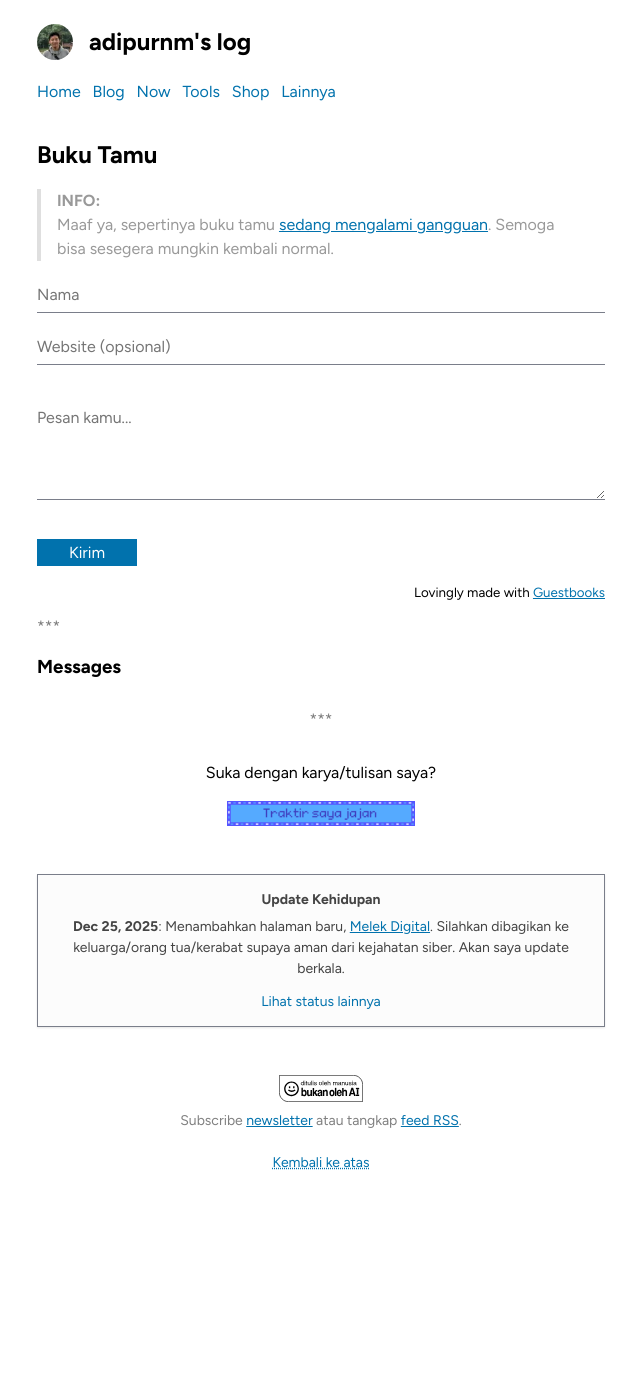
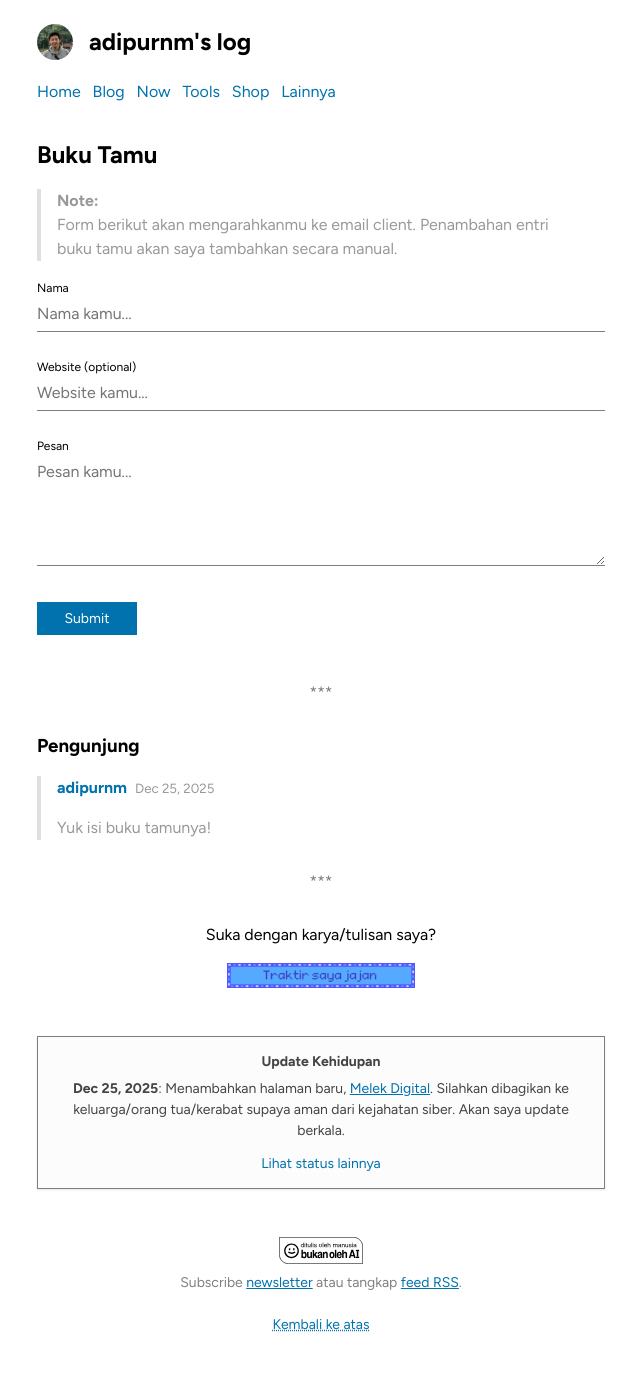
Before and after one commit to adiprnm/weblog, a Jekyll site: the page built from guestbook.md, in a window 1280 px wide. Shown: the whole page, without its empty margins (319-959 px from the left). Built offline with Jekyll 4.4.1, drawn with Linux system fonts in a browser that asks for light colours; a script that is not in the unit is left out; before the commit the page ends 1237 px from its top, so only the background shows below that.

Commit message:
Utilize email as guest book

```diff
--- a/_config.yml
+++ b/_config.yml
@@ -29,6 +29,7 @@ defaults:
 collections:
   digital_awarenesses:
     output: true
+guestbook_provider: "self_host"
 plugins:
 - jekyll-feed
 - jekyll-seo-tag
--- /dev/null
+++ b/_data/guestbook_entries.yml
@@ -0,0 +1,4 @@
+- name: adipurnm
+  date: 2025-12-25
+  website: "https://adipurnm.com"
+  message: Yuk isi buku tamunya!
--- a/_sass/base.scss
+++ b/_sass/base.scss
@@ -459,9 +459,10 @@ input[type=submit] {
   background-color: $primaryColor;
   color: white;
   width: 100px;
-  padding: 0.25rem;
+  padding: 0.5rem 0.25rem;
   border: none;
   margin-bottom: 1rem;
+  font-size: 14px;
 }
 
 @media (prefers-color-scheme: dark) {
@@ -613,3 +614,6 @@ p:has(.donate-button), a:has(> .donate-button) {
 .relative {
   position: relative;
 }
+form label {
+  font-size: 12px;
+}
--- a/guestbook.md
+++ b/guestbook.md
@@ -4,6 +4,8 @@ title: Buku Tamu
 permalink: /buku-tamu
 reply_to_email: none
 ---
+
+{% if site.guestbook_provider == "meadow" %}
 
 > **INFO:**<br>
 > Maaf ya, sepertinya buku tamu [sedang mengalami gangguan](https://meadow.cafe/vomits/0008-azure-disabled-my-account-trip-to-the-cabin/){: target="_blank" }. Semoga bisa sesegera mungkin kembali normal.
@@ -33,3 +35,55 @@ reply_to_email: none
 <hr style="margin: 1em 0;"/>
 <h3 id="guestbooks___guestbook-messages-header">Messages</h3>
 <div id="guestbooks___guestbook-messages-container"></div>
+
+{% else %}
+
+> **Note:**<br>
+> Form berikut akan mengarahkanmu ke email client. Penambahan entri buku tamu akan saya tambahkan secara manual.
+
+<form id="guestbook-form" action="mailto:{{ site.email }}" method="get">
+    <div class="mb-2">
+        <label for="name">Nama</label>
+        <input type="text" id="name" required placeholder="Nama kamu...">
+    </div>
+    <div class="mb-2">
+        <label for="website">Website (optional)</label>
+        <input type="text" id="website" placeholder="Website kamu...">
+    </div>
+    <div class="mb-4">
+        <label for="message">Pesan</label>
+        <textarea id="message" required placeholder="Pesan kamu..." rows="5"></textarea>
+    </div>
+    <input type="submit" value="Submit">
+</form>
+
+<script>
+    document.addEventListener("DOMContentLoaded", function() {
+        const form = document.getElementById("guestbook-form")
+        form.addEventListener("submit", function(e) {
+            e.preventDefault()
+            const name = document.getElementById("name")
+
+            let bodyMessage = `${message.value}\n\n\n${name.value}`
+            if (website.value != "") {
+                bodyMessage = `${bodyMessage}\n${website.value}`
+            }
+
+            window.location.href = `${form.action}?subject=Hello dari ${name.value}&body=${encodeURIComponent(bodyMessage)}`;
+        })
+    })
+</script>
+
+
+***
+
+### Pengunjung
+
+
+{% for entry in site.data.guestbook_entries %}
+> **[{{ entry.name }}]({{ entry.website }}){: class="no-text-decoration" }**&nbsp;  <small>{{ entry.date | date: "%b %d, %Y" }}</small>
+>
+> {{ entry.message }}
+{% endfor %}
+
+{% endif %}
```
